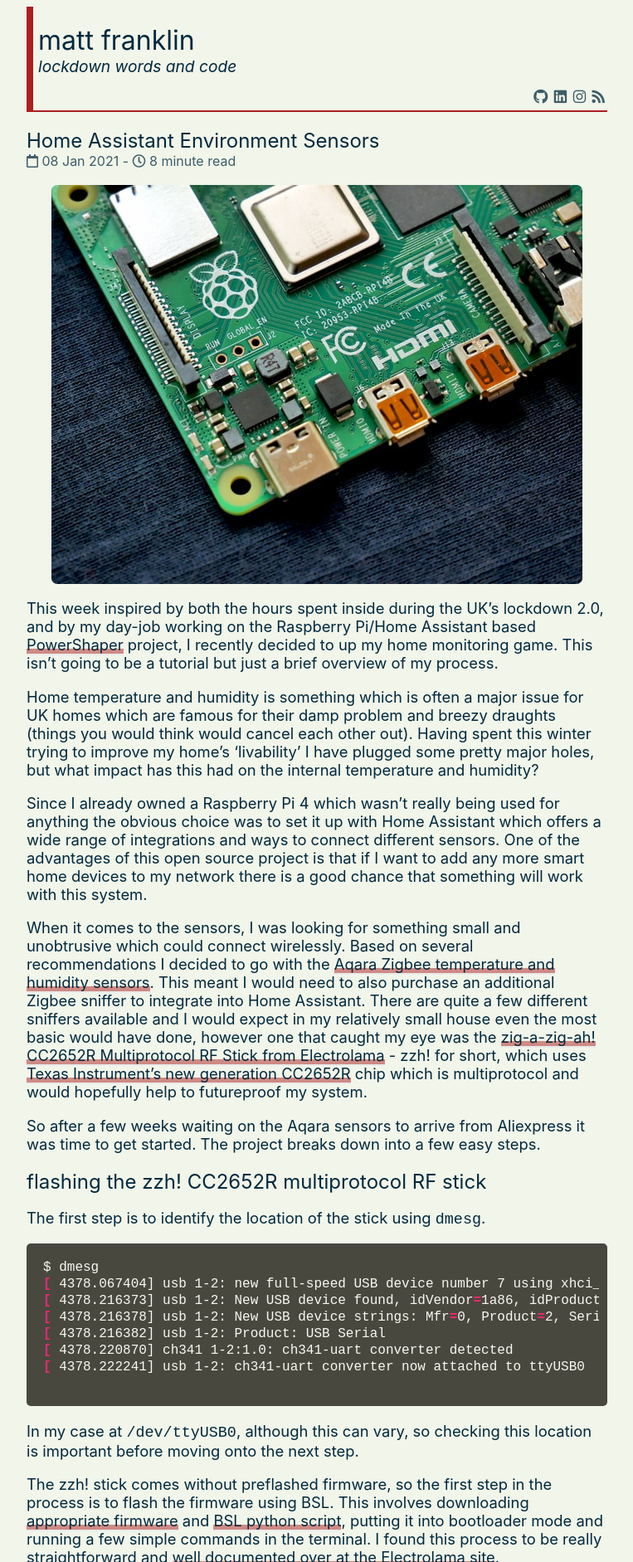
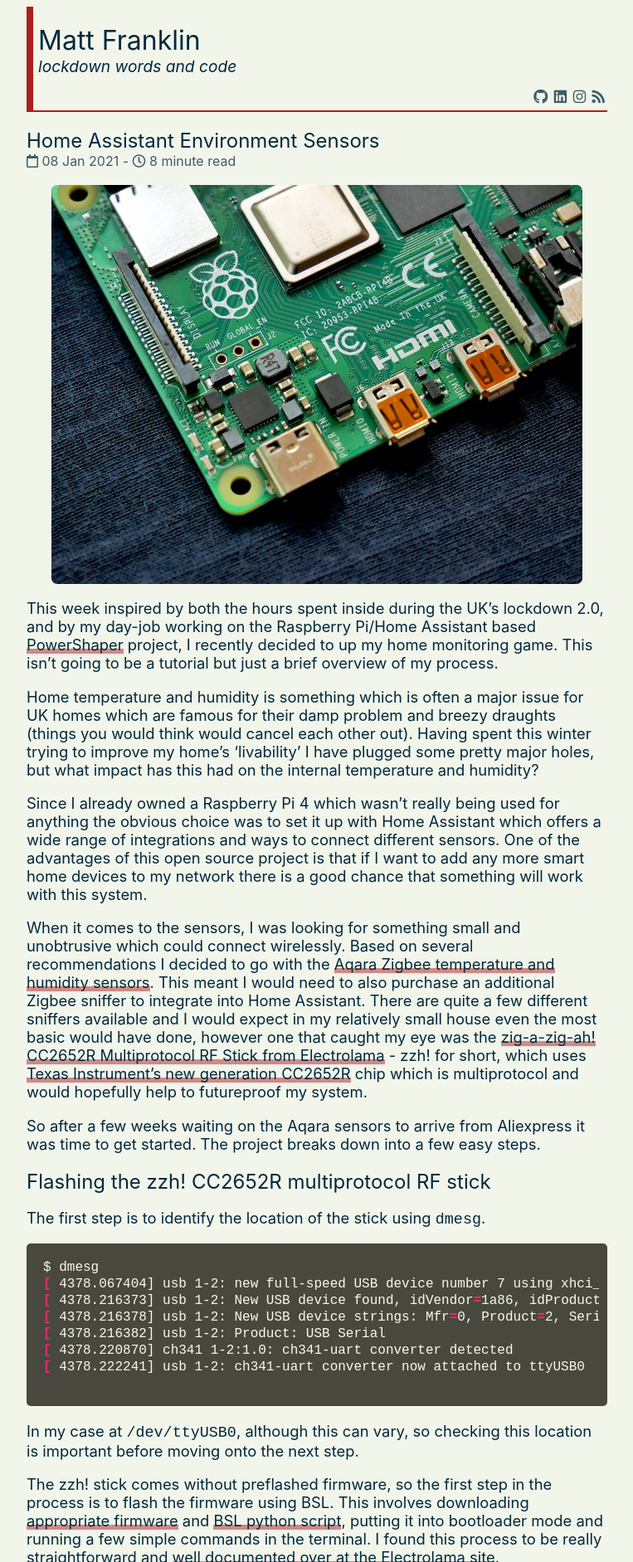
Before and after one commit to mafranklin/mfranklin-website, a Jekyll site: the page built from _posts/2021-01-08-home-assistant-environment-monitoring.md, in a window 1280 px wide, cut to the strip 0-1883 px from the top of the page. Shown: the whole strip at 83% size, without its empty margins (258-1021 px from the left). Built offline with Jekyll 4.4.1, drawn with Linux system fonts in a browser that asks for light colours; nearby versions of some CDN libraries; some of the changed text lies outside the part shown.

Commit message:
Headings capitalised for consistency

```diff
--- a/_posts/2021-01-08-home-assistant-environment-monitoring.md
+++ b/_posts/2021-01-08-home-assistant-environment-monitoring.md
@@ -16,7 +16,7 @@
 
 So after a few weeks waiting on the Aqara sensors to arrive from Aliexpress it was time to get started. The project breaks down into a few easy steps.
 
-## flashing the zzh! CC2652R multiprotocol RF stick
+## Flashing the zzh! CC2652R multiprotocol RF stick
 
 The first step is to identify the location of the stick using `dmesg`.
 
@@ -41,7 +41,7 @@
 
 Once that is done, it is time to put the stick into its case and plug it into the Raspberry Pi.
 
-## flash home assistant and basic set up
+## Flash home assistant and basic set up
 
 For the easy process I decided to go with a [HASSIO Home Assistant install](https://www.home-assistant.io/hassio/). In this case it is as simple as downloading the image, flashing the SD (in my case using [Balena Etcher](https://www.balena.io/etcher/)) and booting up the Raspberry Pi, at this stage you need to go through a few basic setup steps for Home Assistant, including defining your location (mostly for the weather services).
 
@@ -49,13 +49,13 @@
 
 To access all the settings we need it is important to turn on advanced settings in Home Assistant, this is straightforward and can be found under the configuration section.
 
-## install Mosquitto MQTT broker addon and follow set-up instructions
+## Install Mosquitto MQTT broker addon and follow set-up instructions
 
 Next it is time to install the MQTT broker, which is basically a server for the data which comes in from the sensors. MQTT is great for handling this kind of information and I already have a cursory understanding of how it all works from my work on PowerShaper. There are some great resources for getting to grips with MQTT and one I have found particularly useful is the collection of [tutorials and the course put together on Steve's Internet Guide](http://www.steves-internet-guide.com/mqtt-basics-course/). [Mosquitto is a great open-source MQTT broker](https://mosquitto.org/) and something I have also used quite frequently to confirm that the devices we install in people's homes are functioning correctly.
 
 [The documentation and instructions for how to set this up are nice and simple](https://github.com/home-assistant/addons/blob/master/mosquitto/DOCS.md), with the main step probably being the creation of the MQTT user in Home Assistant.
 
-## zigbee2mqtt setup
+## Zigbee2mqtt setup
 
 I decided to follow the [Zigbee2MQTT documentation in this process including adding the repository manually](https://www.zigbee2mqtt.io/), although I think it is possible to skip this step. To do this from go to `Supervisor > Add-on Store` and click the three dot menu in the top right selecting `repositories` to bring up the repository manager adding the following: `https://github.com/danielwelch/hassio-zigbee2mqtt`
 
@@ -67,7 +67,7 @@
 
 Give it a few minutes to boot up and click the Zigbee2MQTT button in the sidebar. If at this stage there are any problems make sure to check the logs for the add-on to identify the issue.
 
-## pairing aqara sensors
+## Pairing aqara sensors
 
 From the Zigbee2MQTT GUI navigate to the 'Touchlink' at the top, and press 'scan'. While that is in progress hold the little button on top of the Aqara sensor until the LED flashes blue. At this point the sensor should automatically be detected by the Zigbee2MQTT add-on. It will appear in the Devices list with a long and obscure name (I would assume this is the UUID). You can rename the device here to a more human readable name and make sure to toggle so that it updates the entity name across Home Assistant.
 
@@ -79,7 +79,7 @@
 
 ![Finalise MQTT](/assets/img/raspberrypi/MQTTfinalise.png)
 
-## home assistant dashboard config
+## Home assistant dashboard config
 
 The final thing to do is to display or use the data from the sensors. There are many different ways that this can be done. If there are other smart home devices connected to Home Assistant automating things might be useful, and this is something which I hope to explore further in the future. For now I just set up some simple graphs and displays on the dashboard showing the temperature and humidity in the rooms with the sensors.
 
--- a/_sass/header.scss
+++ b/_sass/header.scss
@@ -21,7 +21,6 @@
     padding: 0 0 6px 6px;
     #site_title{
         text-align: left;
-        text-transform: lowercase;
         color: #003049;
         a{
             text-decoration: none;
```
Also changed, not shown: _posts/2021-02-01-the-south-african-connection.md (+2 -2 lines).
